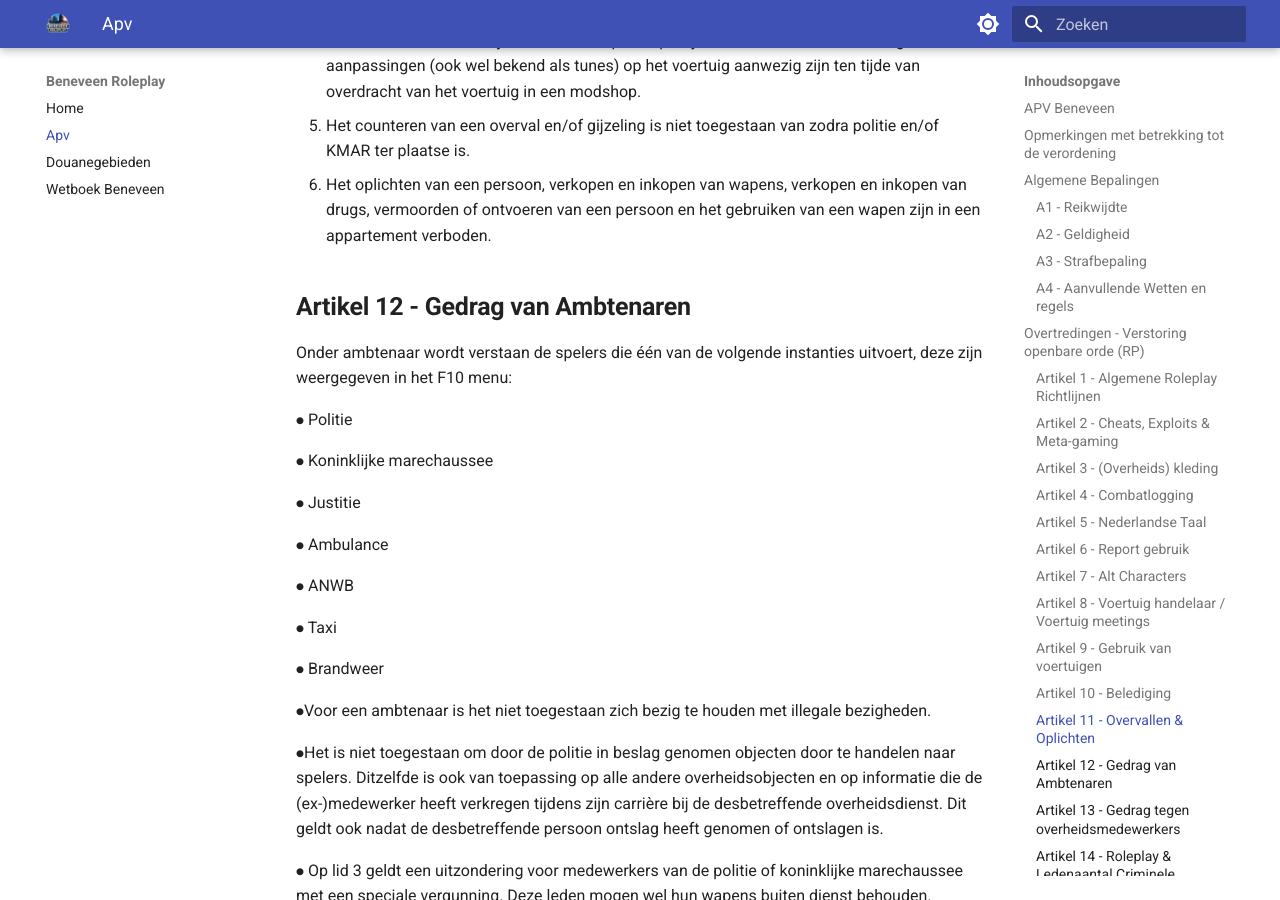
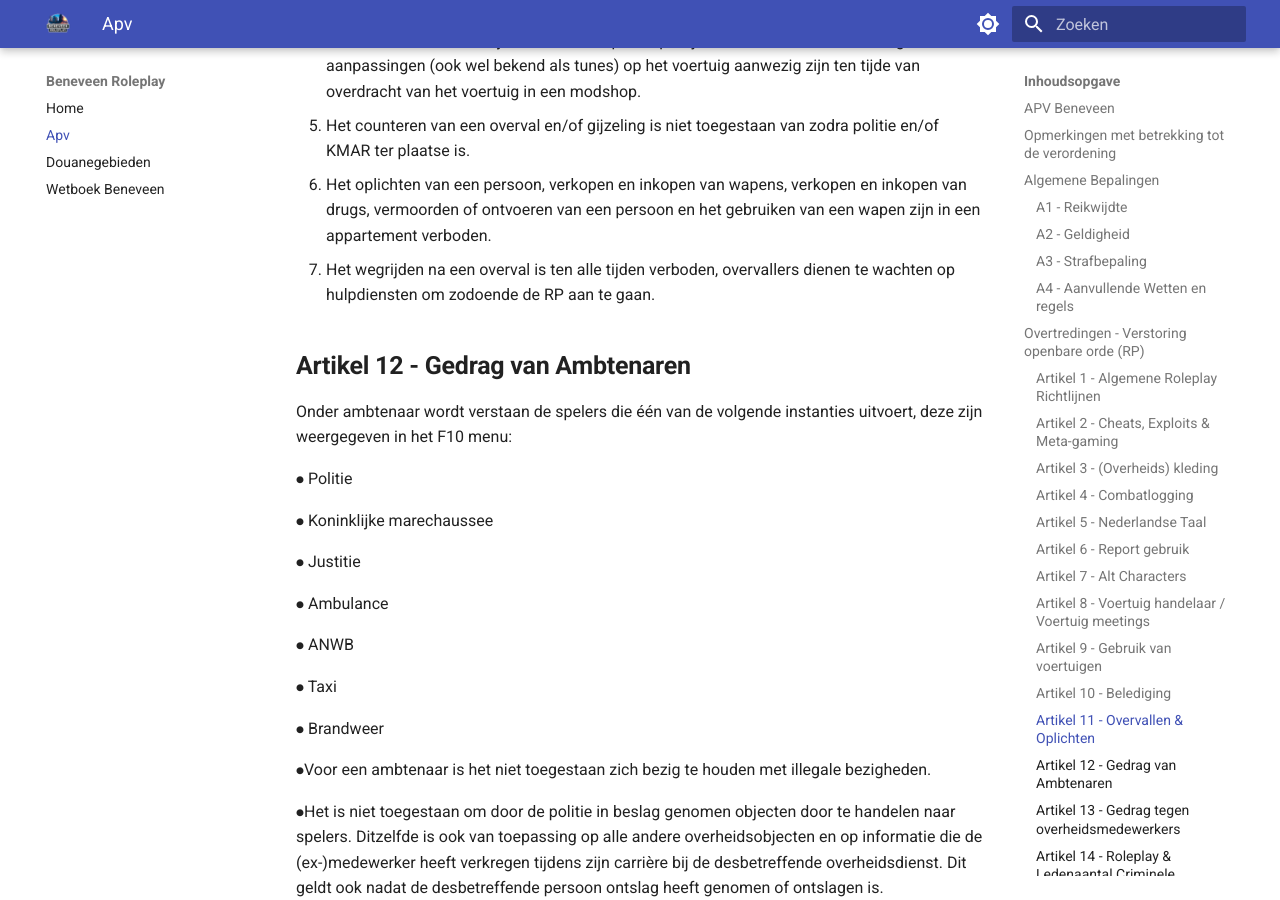
Before and after one commit to BeneveenRoleplay/wetboek, an MkDocs documentation site: the page built from docs/apv.md, in a window 1280 px wide and 900 px high, scrolled down 6646 px. Built offline with MkDocs 1.6.1 and Material for MkDocs 9.7.7, drawn with Linux system fonts in a browser that asks for light colours.

Commit message:
aanpassingen

```diff
--- a/docs/apv.md
+++ b/docs/apv.md
@@ -159,6 +159,7 @@ Loodsen
 4. Het is de verantwoordelijkheid van de kopende partij om te controleren of de aangeboden aanpassingen (ook wel bekend als tunes) op het voertuig aanwezig zijn ten tijde van overdracht van het voertuig in een modshop.
 5. Het counteren van een overval en/of gijzeling is niet toegestaan van zodra politie en/of KMAR ter plaatse is.
 6. Het oplichten van een persoon, verkopen en inkopen van wapens, verkopen en inkopen van drugs, vermoorden of ontvoeren van een persoon en het gebruiken van een wapen zijn in een appartement verboden.
+7. Het wegrijden na een overval is ten alle tijden verboden, overvallers dienen te wachten op hulpdiensten om zodoende de RP aan te gaan.
 ## **Artikel 12 - Gedrag van Ambtenaren**
 Onder ambtenaar wordt verstaan de spelers die één van de volgende instanties uitvoert, deze zijn weergegeven in het F10 menu:
 
```
